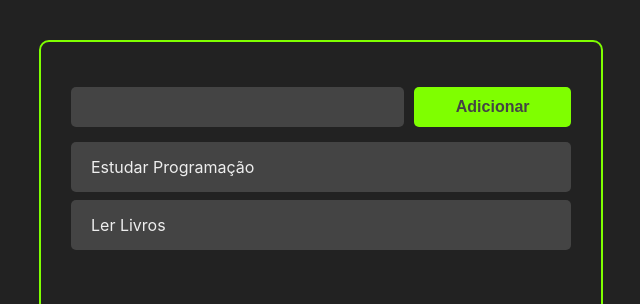
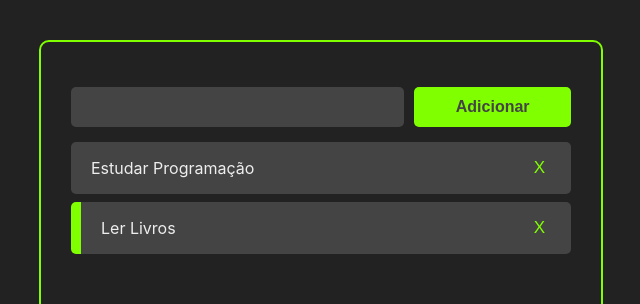
Before and after one commit to cayosantana/curso-react, a React (Create React App) app: page / in a window 1280 px wide. Shown: the top 304 px of the page, without its empty margins (319-959 px from the left). Built offline with nearby package versions, Linux system fonts and the light colour scheme.

Commit message:
Atualizei

```diff
--- a/src/App.jsx
+++ b/src/App.jsx
@@ -35,11 +35,16 @@ const App = () => {
   ]
   setTarefas(novaTarefas)
   }
+  const handleTarefasDelet = (tarefasId) => {
+      const novaTarefas = tarefas.filter(tarefas => tarefas.id !== tarefasId)
+
+      setTarefas(novaTarefas)
+  }
   return (
     <div>
       <div className="container">
         <AddItem handleTarefasAdd = {handleTarefasAdd}></AddItem>
-        <Tarefas tarefas = {tarefas} handleTarefasClick = {handleTarefasClick}></Tarefas>
+        <Tarefas tarefas = {tarefas} handleTarefasClick = {handleTarefasClick} handleTarefasDelet = {handleTarefasDelet}></Tarefas>
       </div>
     </div>
   )
--- a/src/components/Item.css
+++ b/src/components/Item.css
@@ -8,3 +8,13 @@
     align-items: center;
     border-radius: 5px;
 }
+.item-title {
+    cursor: pointer;
+}
+.button-remove {
+    background-color: #444;
+    border: none;
+    font-size: 17px;
+    color: chartreuse;
+    cursor: pointer;
+}
--- a/src/components/Item.jsx
+++ b/src/components/Item.jsx
@@ -1,10 +1,17 @@
 import React from 'react';
 import './Item.css'
 
-const Item = ({item, handleTarefas}) => {
-    return ( <div className='item-container'>
-        {item.title}
+const Item = ({item, handleTarefasClick, handleTarefasDelet}) => {
+    return (
+        <div className='item-container' style={item.completed ? {borderLeft: '10px solid chartreuse'} : {}}>
+            <div className='item-title' onClick={() => handleTarefasClick(item.id)}>
+                {item.title}
+            </div>
+            <div className='button-container'>
+                <button className='button-remove' onClick={() => handleTarefasDelet(item.id)}>X</button>
+            </div>
+        </div>
 
-    </div> );
+    );
 }
 export default Item;
--- a/src/components/Tarefas.jsx
+++ b/src/components/Tarefas.jsx
@@ -2,9 +2,9 @@ import React from "react";
 import Item from "./Item";
 
 
-const Tarefas = ({tarefas, handleTarefasClick}) => {
+const Tarefas = ({tarefas, handleTarefasClick, handleTarefasDelet}) => {
     return <div>
-        {tarefas.map(item => <Item item={item} handleTarefasClick = {handleTarefasClick}></Item>)}
+        {tarefas.map(item => <Item item={item} handleTarefasClick = {handleTarefasClick} handleTarefasDelet = {handleTarefasDelet}></Item>)}
     </div>
 }
 
```
